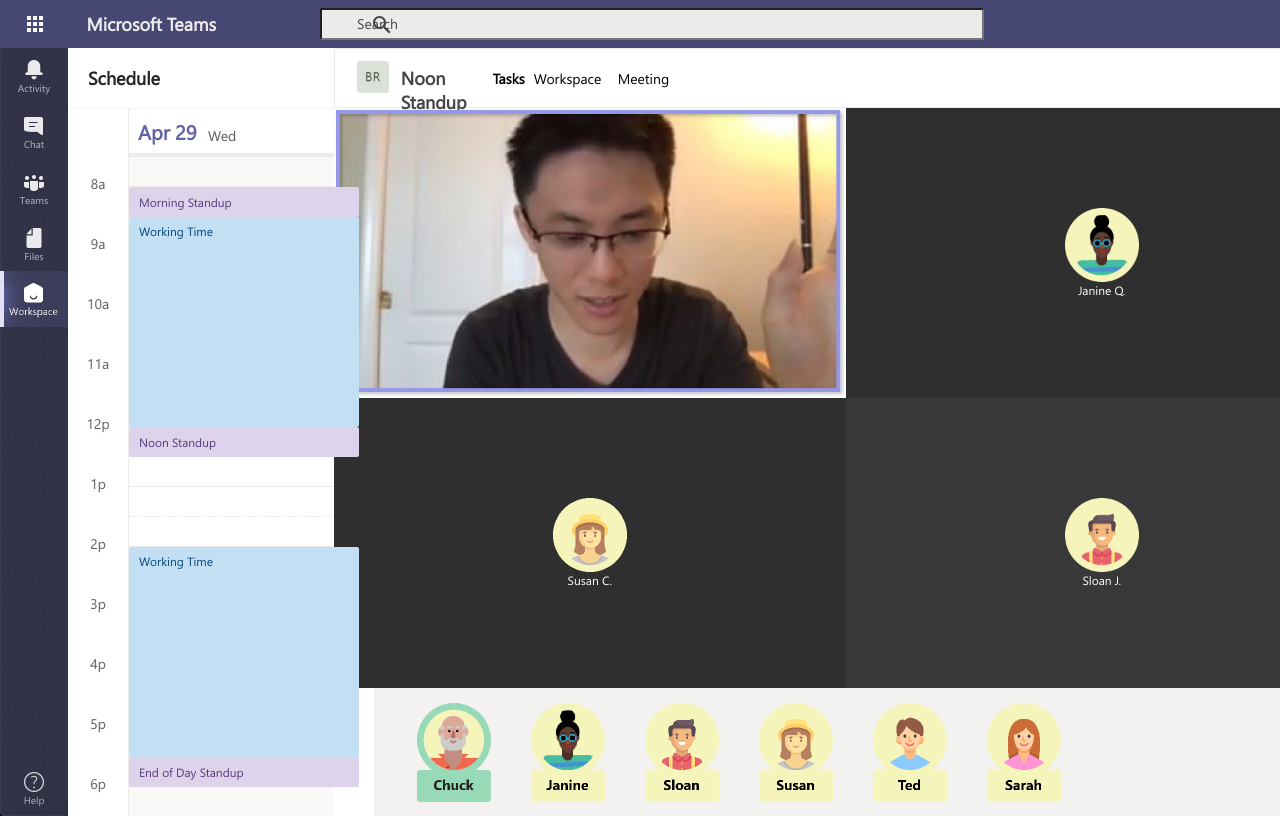
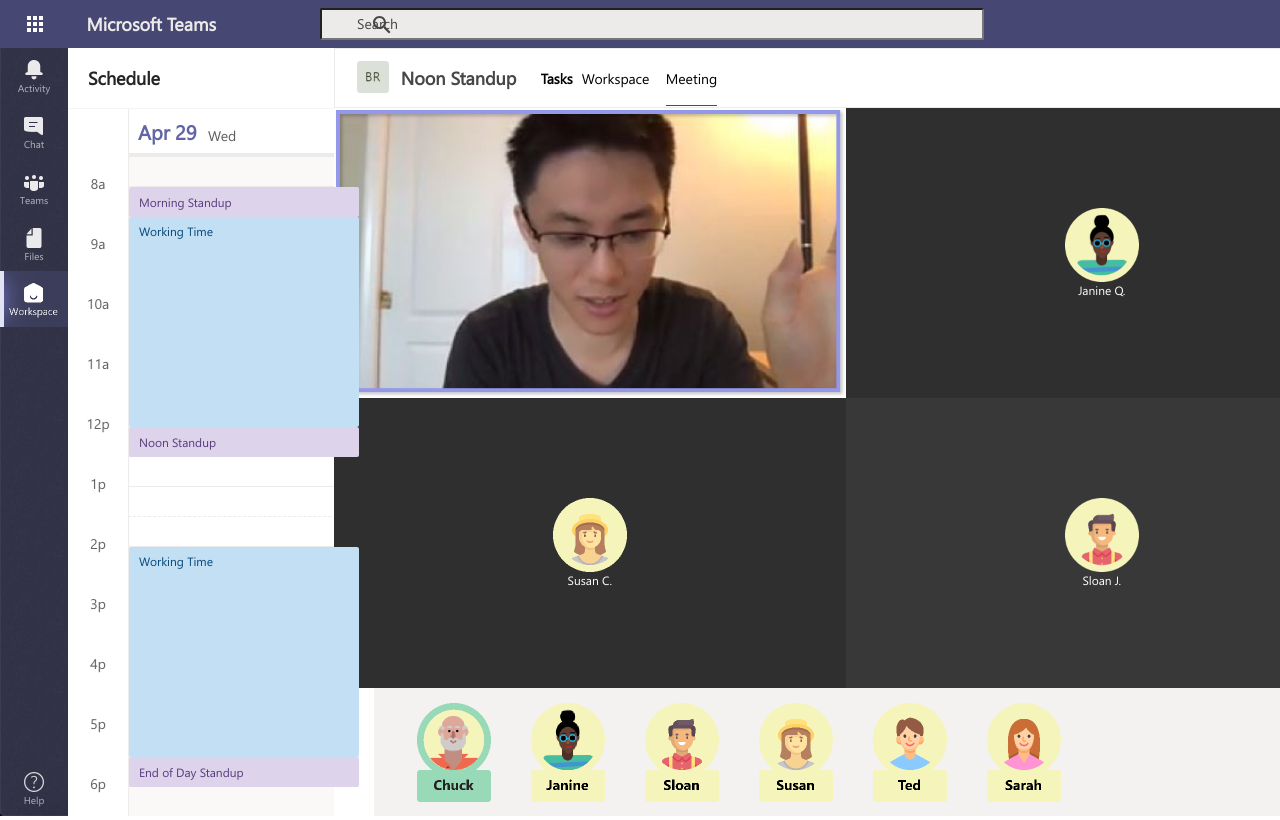
Before and after one commit to 0bermensch/Microsoft-Hackathon, a React (Create React App) app in the folder client/: page /meeting in a window 1280 px wide. Shown: the top 820 px of the page. Built offline with nearby package versions, Linux system fonts and the light colour scheme.

Commit message:
final push

```diff
--- a/client/src/components/Home.js
+++ b/client/src/components/Home.js
@@ -257,7 +257,7 @@ export default class Home extends Component {
                 </div>
                 <div className="right_blue morning">
                   <h3 className="right_blue-innertext">Working Time</h3>
-                  <h3 className="right_blue-inntertext">
+                  <h3 className="right_blue-innertext">
                     {this.state.calendarItem}
                   </h3>
                 </div>
--- a/client/src/components/Taskpage.js
+++ b/client/src/components/Taskpage.js
@@ -14,7 +14,7 @@ class Taskpage extends Component {
             <div className="taskpage__icon">
               <img src={Icon} alt="initials" />
             </div>
-            <div className="taskpage__main">Working Time</div>
+            <h3 className="taskpage__main">Working Time</h3>
             <div className="taskpage__secondary">
               <NavLink to="/" activeClassName="active-link1" exact>
                 Tasks
--- a/client/src/styles/main.css
+++ b/client/src/styles/main.css
@@ -424,12 +424,9 @@ a {
   display: -webkit-box;
   display: -ms-flexbox;
   display: flex;
-  -ms-flex-preferred-size: 9%;
-      flex-basis: 9%;
   height: 59px;
-  width: 80vw;
   border-bottom: 2px;
-  width: 120px;
+  width: 140px;
   height: 24px;
   font-family: SegoeUI;
   font-size: 18px;
@@ -467,6 +464,13 @@ a {
 }
 
 .active-link2 {
+  text-decoration: none;
+  color: black;
+  padding-bottom: 17px;
+  border-bottom: 1px solid #464773;
+}
+
+.active-link3 {
   text-decoration: none;
   color: black;
   padding-bottom: 17px;
@@ -616,16 +620,18 @@ a {
   left: 395px;
   border: none;
   outline: none;
+  border-radius: 4px;
+  background-color: #6264a5;
 }
 
 .taskpage_button:hover {
   cursor: pointer;
-  border: 1px solid #605e5c;
-  border-radius: 50%;
+  -webkit-transform: scale(1.1);
+          transform: scale(1.1);
 }
 
 .taskpage_button-svg {
-  fill: #252423;
+  fill: #ffffff;
 }
 
 .modal {
--- a/client/src/styles/partials/_taskpage.scss
+++ b/client/src/styles/partials/_taskpage.scss
@@ -42,11 +42,9 @@ a {
 }
 .taskpage__main {
   display: flex;
-  flex-basis: 9%;
   height: 59px;
-  width: 80vw;
   border-bottom: 2px;
-  width: 120px;
+  width: 140px;
   height: 24px;
   font-family: SegoeUI;
   font-size: 18px;
@@ -83,8 +81,15 @@ a {
   color: black;
   padding-bottom: 17px;
   border-bottom: 1px solid #464773;
-  // border-bottom: 1px solid #464773
 }
+
+.active-link3 {
+  text-decoration: none;
+  color: black;
+  padding-bottom: 17px;
+  border-bottom: 1px solid #464773;
+}
+
 .taskpage__secondary2,
 .taskpage__secondary3 {
   width: 69px;
@@ -203,12 +208,13 @@ a {
   left: 395px;
   border: none;
   outline: none;
+  border-radius: 4px;
+  background-color: $calendar-date;
   &:hover {
     cursor: pointer;
-    border: 1px solid $calendar-time;
-    border-radius: 50%;
+    transform: scale(1.1);
   }
   &-svg {
-    fill: $sched;
+    fill: $white;
   }
 }
```
Also changed, not shown: 2 other files (tests, documents, lock files or other folders).
